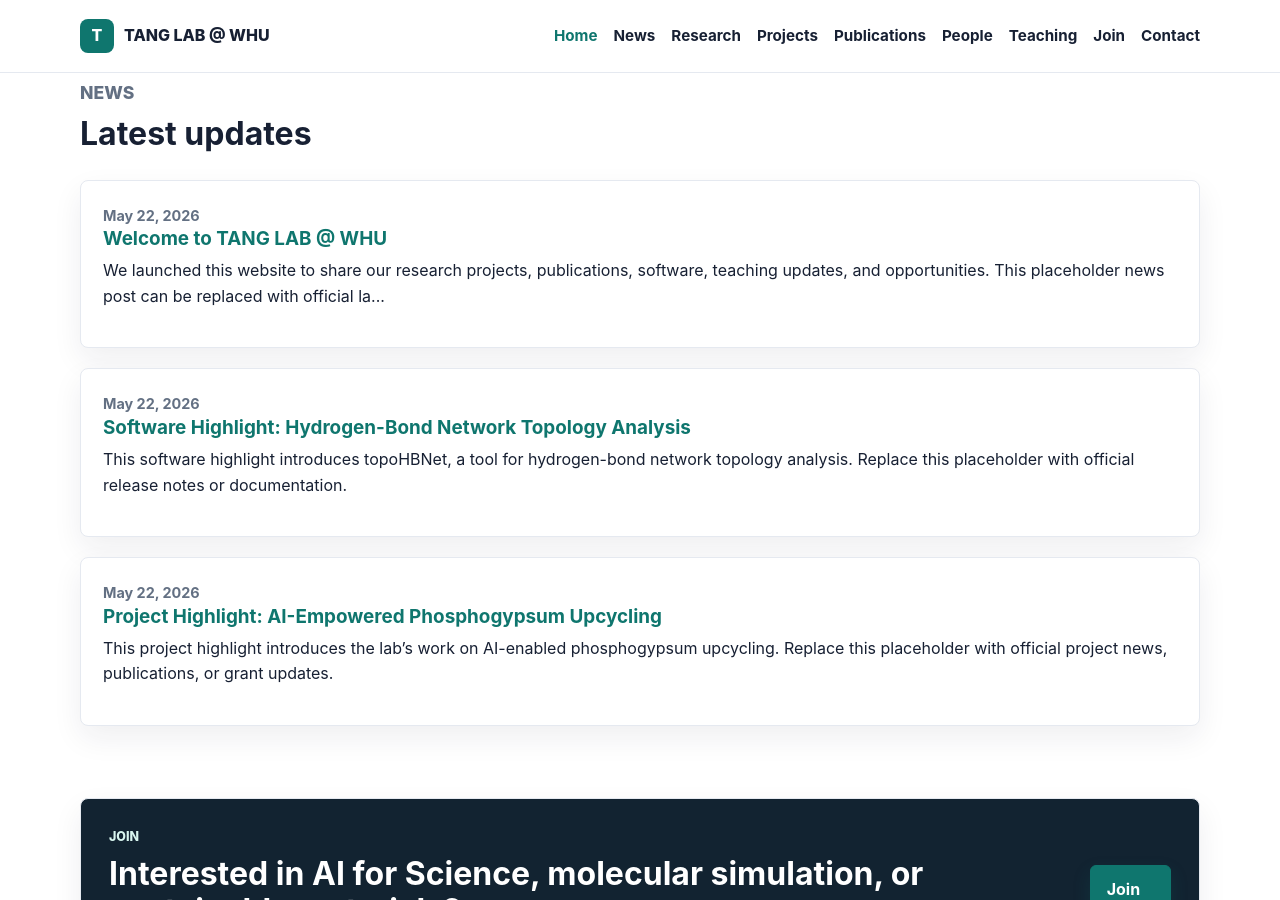
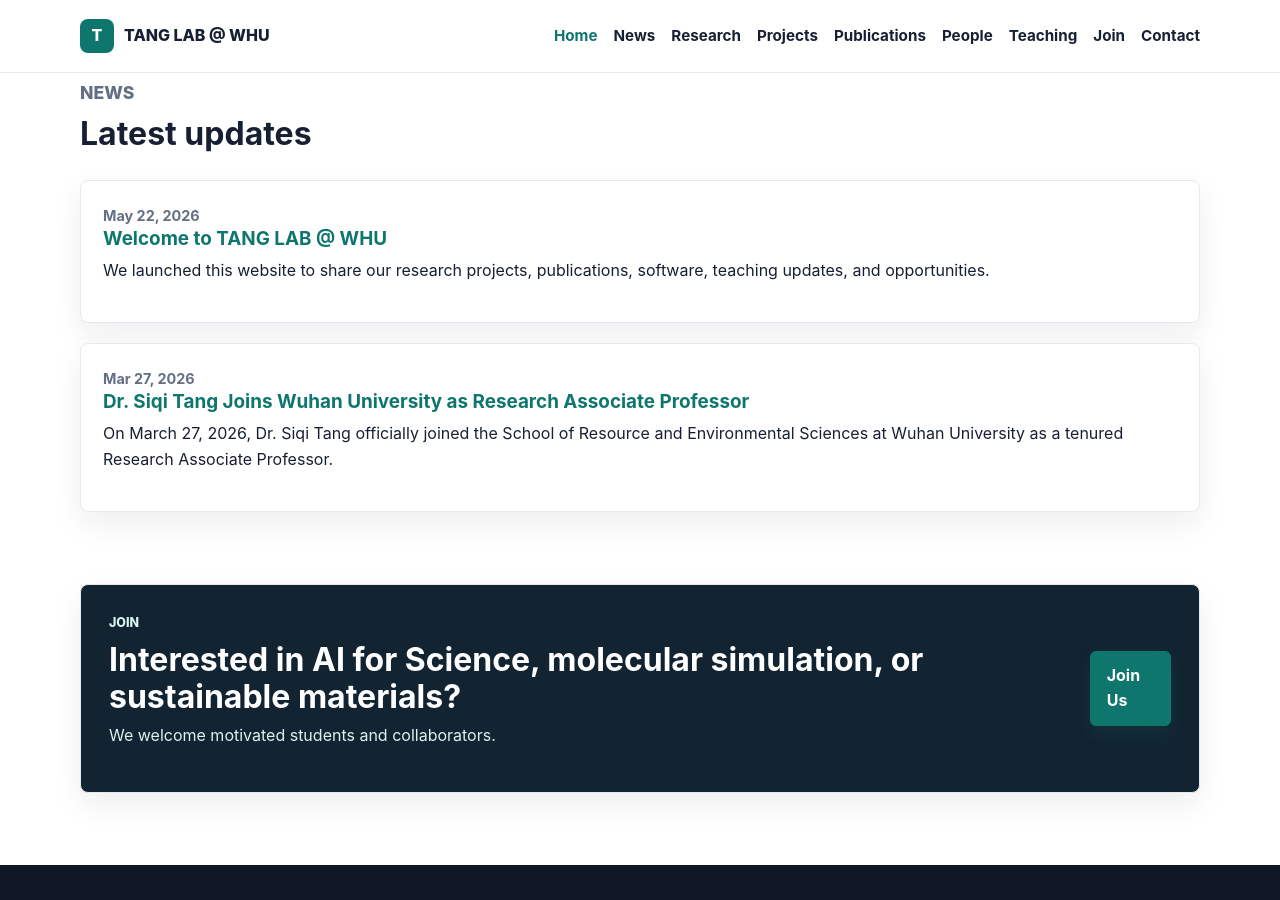
Before and after one commit to TANG-LAB-WHU/tanglab.github.io, a Jekyll site: the page built from index.html, in a window 1280 px wide and 900 px high, scrolled down 3269 px. Built offline with Jekyll 4.4.1, drawn with Linux system fonts in a browser that asks for light colours.

Commit message:
feat(news): delete placeholder posts and add post about Dr. Tang joining WHU

```diff
--- /dev/null
+++ b/_posts/2026-03-27-join-whu.md
@@ -0,0 +1,11 @@
+---
+layout: post
+title: "Dr. Siqi Tang Joins Wuhan University as Research Associate Professor"
+---
+On March 27, 2026, Dr. Siqi Tang officially joined the School of Resource and Environmental Sciences at Wuhan University as a tenured Research Associate Professor.
+
+Dr. Tang received his Ph.D. in Mechanics (Energy and Resources Engineering) and M.S. in Environmental Engineering from Peking University, and his B.S. in Environmental Engineering from Northwest Normal University. Prior to joining Wuhan University, he built a strong research background through postdoctoral and researcher appointments at the University of Illinois Urbana-Champaign (UIUC), Peking University, and Nanyang Technological University (NTU).
+
+At Wuhan University, Dr. Tang leads the **TANG LAB @ WHU**, which focuses on AI-driven and sustainable engineering. The lab leverages machine learning-accelerated molecular dynamics (MLIP-AIMD), generative deep learning, and advanced materials design to tackle critical challenges in molecular systems, sustainable materials, and circular resource technologies.
+
+We warmly welcome Dr. Tang to the school and look forward to the pioneering scientific contributions and discoveries from the TANG LAB under his leadership!
--- a/_posts/2026-05-22-ai-phosphogypsum.md
+++ /dev/null
@@ -1,5 +0,0 @@
----
-layout: post
-title: "Project Highlight: AI-Empowered Phosphogypsum Upcycling"
----
-This project highlight introduces the lab's work on AI-enabled phosphogypsum upcycling. Replace this placeholder with official project news, publications, or grant updates.
--- a/_posts/2026-05-22-topohbnet.md
+++ /dev/null
@@ -1,5 +0,0 @@
----
-layout: post
-title: "Software Highlight: Hydrogen-Bond Network Topology Analysis"
----
-This software highlight introduces topoHBNet, a tool for hydrogen-bond network topology analysis. Replace this placeholder with official release notes or documentation.
--- a/_posts/2026-05-22-welcome.md
+++ b/_posts/2026-05-22-welcome.md
@@ -2,4 +2,4 @@
 layout: post
 title: "Welcome to TANG LAB @ WHU"
 ---
-We launched this website to share our research projects, publications, software, teaching updates, and opportunities. This placeholder news post can be replaced with official lab news.
+We launched this website to share our research projects, publications, software, teaching updates, and opportunities.
```
